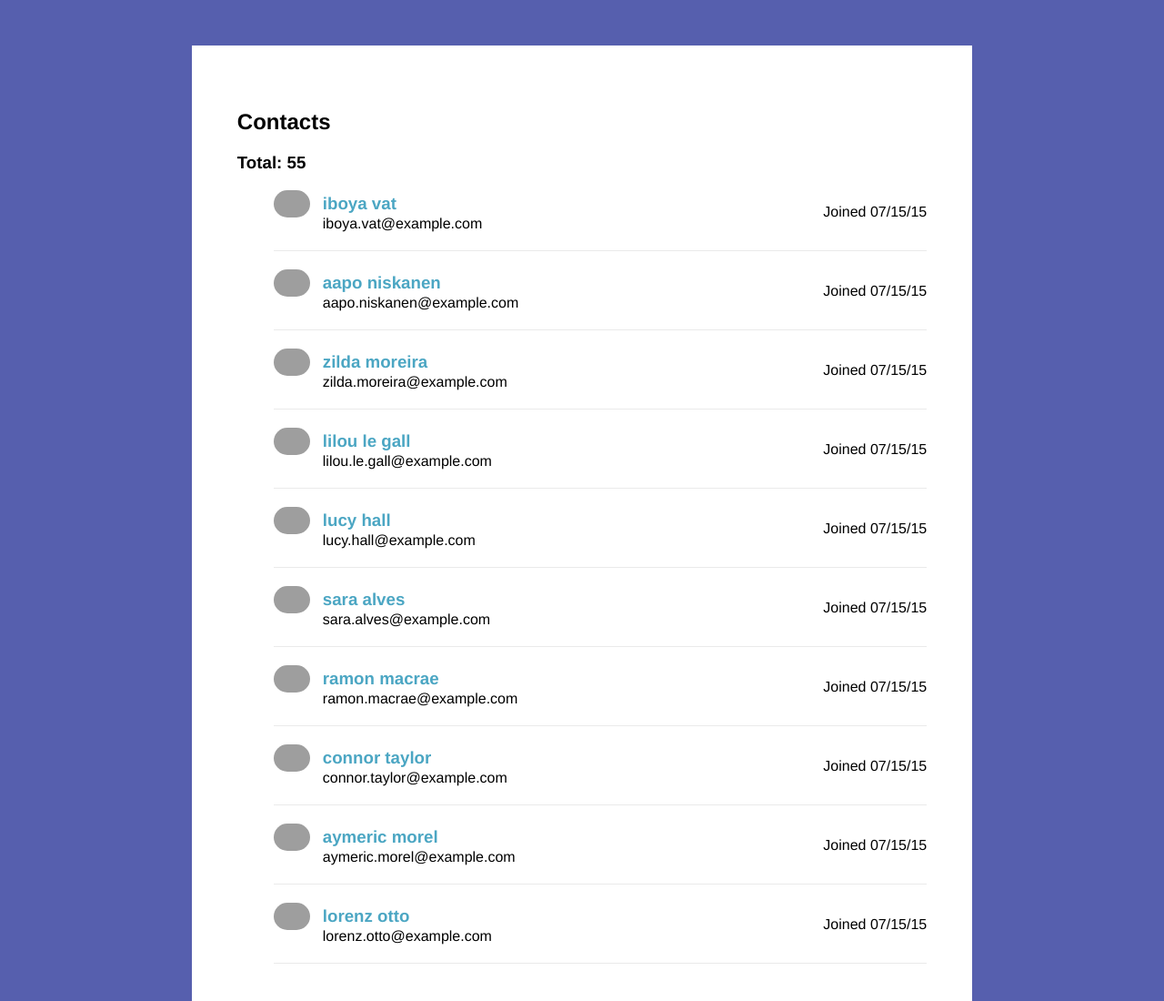
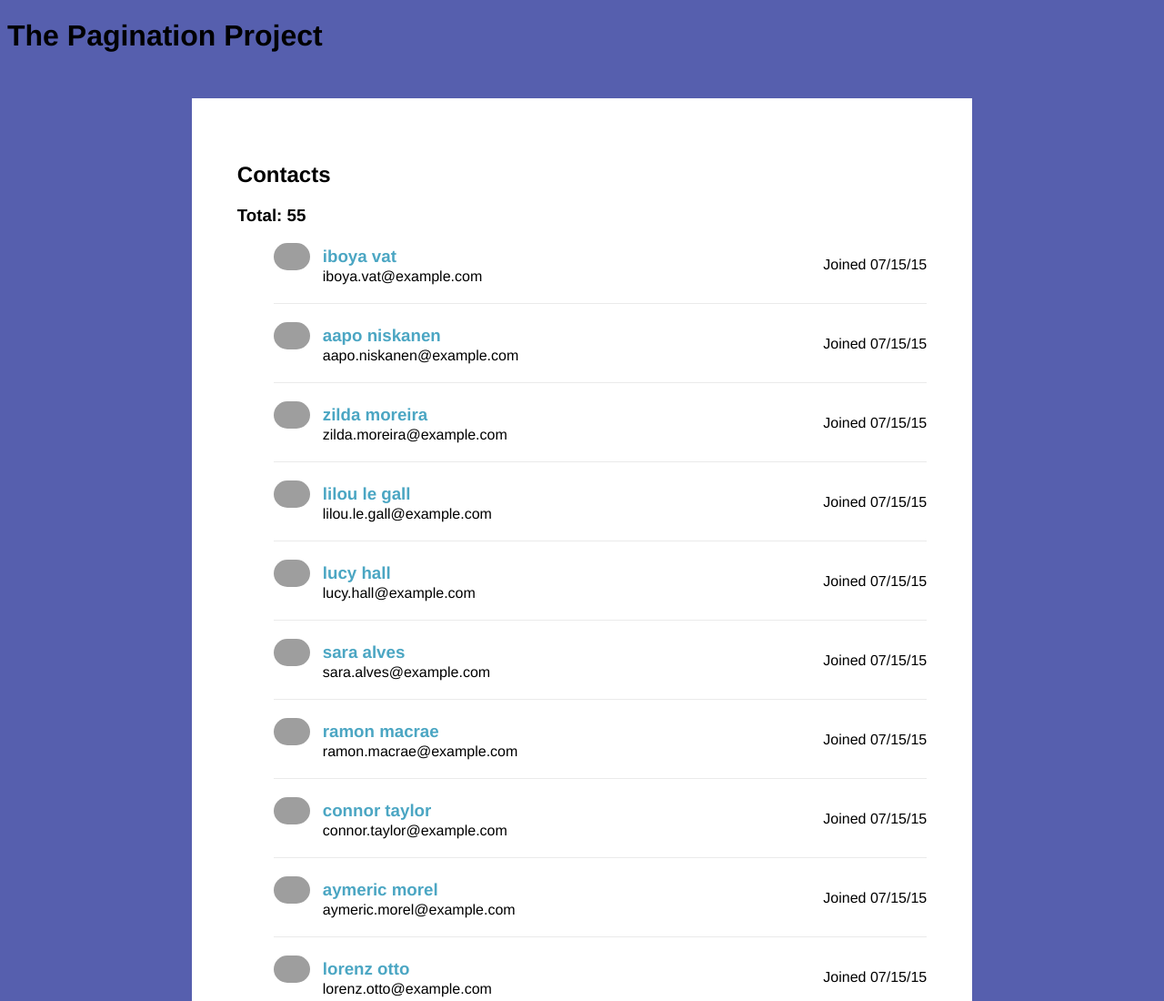
Before and after one commit to amanmishra003/ExerciseLab2_Page_Numbering.github.io, a website: page index.html in a window 1280 px wide. Shown: the top 1100 px of the page at 91% size. Drawn offline with Linux system fonts and the light colour scheme; grey boxes are pictures that could not be loaded.

Commit message:
Update index.html

```diff
--- a/index.html
+++ b/index.html
@@ -9,6 +9,7 @@
     <link rel="stylesheet" href="css/styles.css">
   </head>
   <body>
+       <h1>The Pagination Project </h1>
     <div class="page">
       <div class="page-header">
 
```
